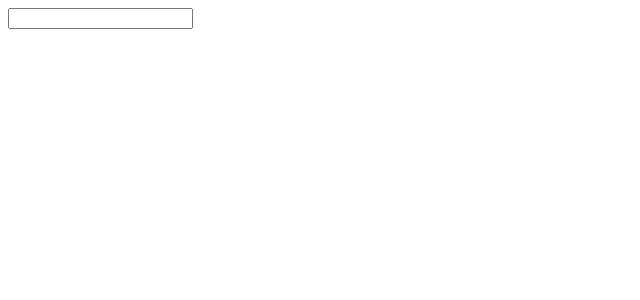
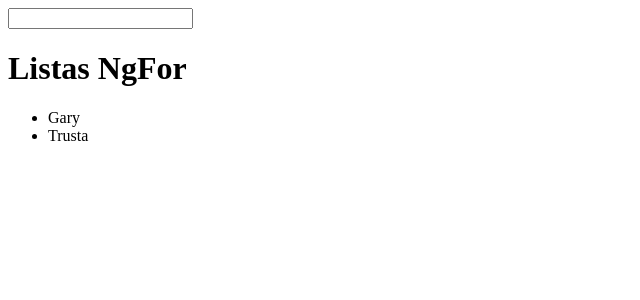
Before and after one commit to juanaguillon/angular-working, an Angular app: page / in a window 1280 px wide. Shown: the top 300 px of the page, without its empty margins (0-640 px from the left). Built offline with nearby package versions, Linux system fonts and the light colour scheme.

Commit message:
Instalando Google Maps

```diff
--- a/package.json
+++ b/package.json
@@ -11,6 +11,7 @@
   },
   "private": true,
   "dependencies": {
+    "@agm/core": "^1.0.0-beta.5",
     "@angular/animations": "~7.2.0",
     "@angular/common": "~7.2.0",
     "@angular/compiler": "~7.2.0",
--- a/src/app/app.component.html
+++ b/src/app/app.component.html
@@ -2,3 +2,10 @@
 <input type="text" [(ngModel)]="nombre" value="Click Me!">
 <span>{{nombre}}</span>
 <router-outlet></router-outlet>
+
+<h1>Listas NgFor</h1>
+<ul>
+  <ng-container *ngFor="let empresa of lugares">
+    <li *ngIf="empresa.show" >{{empresa.nombre}}</li>
+  </ng-container>
+</ul>
--- a/src/app/app.component.ts
+++ b/src/app/app.component.ts
@@ -7,16 +7,21 @@ import { Component } from '@angular/core';
 })
 export class AppComponent {
   title = 'Angular Working';
-  listo = true;
   nombre = "";
 
-  constructor( ){
-    setTimeout(() => {
-      this.listo = false;
-    }, 2000);
-  }
+  lugares = [
+    {
+      "nombre":"Gary",
+      "show": true
+    },
+    {
+      "nombre":"Mart",
+      "show": false
+    },
+    {
+      "nombre":"Trusta",
+      "show": true
+    }
+  ]
 
-  makeSomething( ){
-    alert('Hello');
-  }
 }
```
Also changed, not shown: 1 other file (tests, documents, lock files or other folders).
